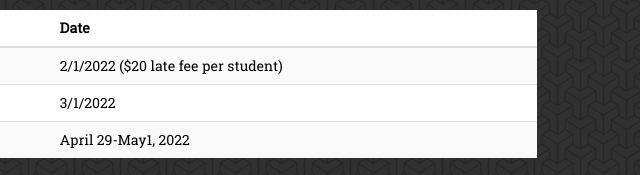
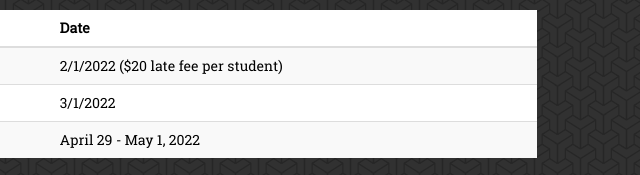
Before and after one commit to isaac-siegel/RYLA5280, a plain HTML site: page index.html in a window 1280 px wide. Shown: the part 960-1135 px from the top of the page, 478-1118 px from the left. Drawn offline with nearby package versions, Linux system fonts and the light colour scheme; a script that the page names is missing; a web font is replaced by a local one.

Commit message:
fix misforoatted date

```diff
--- a/index.html
+++ b/index.html
@@ -602,7 +602,7 @@
                         </tr>
                         <tr>
                             <td>RYLA Weekend</td>
-                            <td>April 29-May1, 2022</td>
+                            <td>April 29 - May 1, 2022</td>
                         </tr>
                         </tbody>
                     </table>
```
